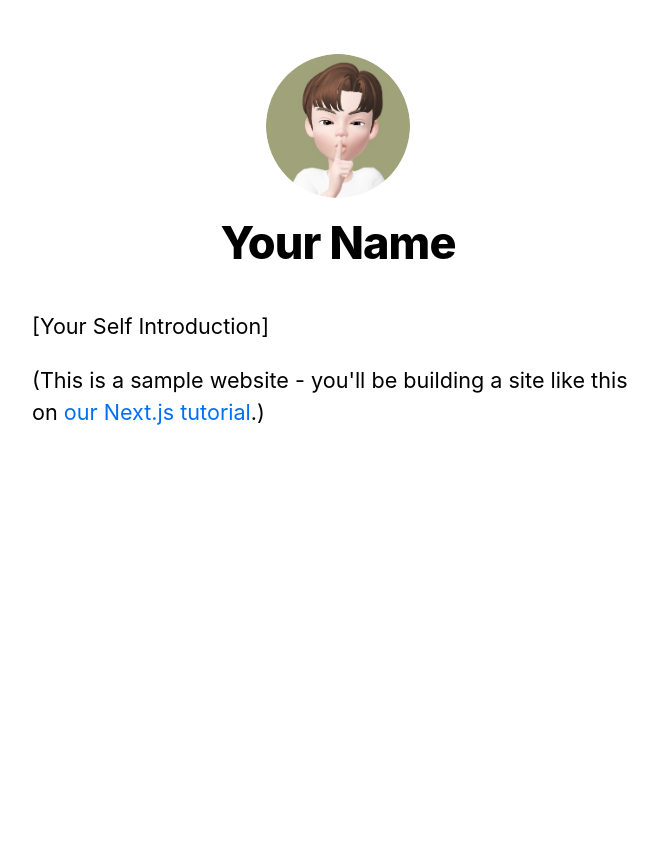
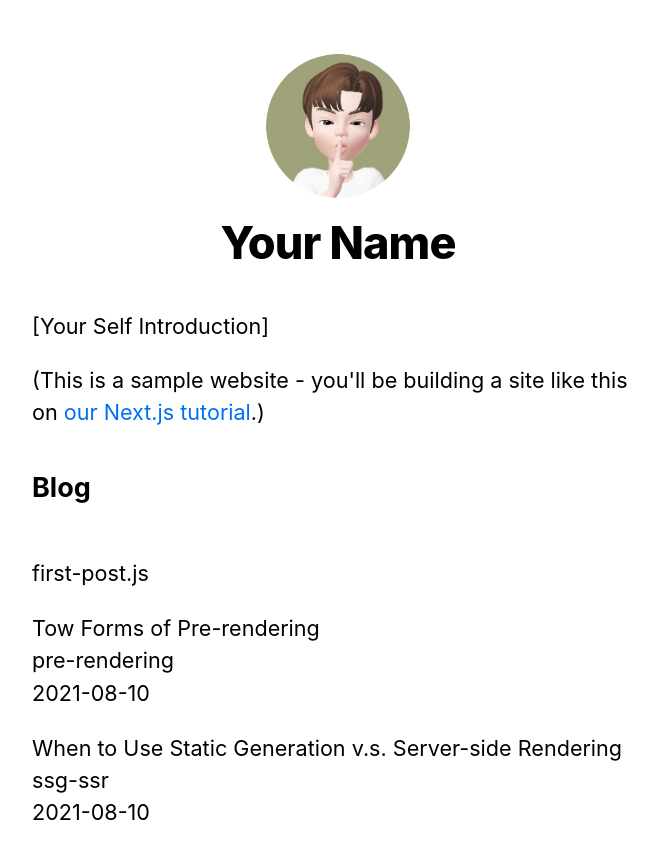
Before and after one commit to SI-Kim/nextJS_example, a Next.js app: page / in a window 1280 px wide. Shown: the top 858 px of the page, without its empty margins (302-960 px from the left). Before the commit the page ends 800 px from the top, so only its background shows below. Built offline with nearby package versions, Linux system fonts and the light colour scheme.

Commit message:
implement getStaticProps

```diff
--- /dev/null
+++ b/lib/posts.js
@@ -0,0 +1,33 @@
+import fs from 'fs';
+import path from 'path';
+import matter from 'gray-matter';
+
+const postsDirectory = path.join(process.cwd(), 'pages/posts');
+
+export function getSortedPostsData() {
+
+    const fileNames = fs.readdirSync(postsDirectory)
+    const allPostsData = fileNames.map(fileName => {
+        const id = fileName.replace(/\.md$/, '');
+
+        const fullPath = path.join(postsDirectory, fileName);
+        const fileContents = fs.readFileSync(fullPath, 'utf-8');
+
+        const matterResult = matter(fileContents);
+
+        return {
+            id,
+            ...matterResult.data
+        }
+    })
+
+    return allPostsData.sort(({ date: a }, { date: b }) => {
+        if (a < b) {
+            return 1;
+        } else if (a > b) {
+            return -1;
+        } else {
+            return 0;
+        }
+    });
+}
--- a/package.json
+++ b/package.json
@@ -9,6 +9,7 @@
   },
   "dependencies": {
     "classnames": "^2.3.1",
+    "gray-matter": "^4.0.3",
     "next": "^11.0.0",
     "react": "17.0.2",
     "react-dom": "17.0.2"
--- a/pages/index.js
+++ b/pages/index.js
@@ -1,8 +1,18 @@
 import Head from 'next/head';
 import Layout, { siteTitle } from '../components/layout';
 import utilStyles from '../styles/utils.module.css';
+import { getSortedPostsData } from '../lib/posts';
 
-export default function Home() {
+export async function getStaticProps() {
+  const allPostsData = getSortedPostsData();
+  return {
+    props: {
+      allPostsData
+    }
+  };
+}
+
+export default function Home({ allPostsData }) {
   return (
     <Layout home>
       <Head>
@@ -14,6 +24,20 @@
           <a href="https://nextjs.org/learn">our Next.js tutorial</a>.)
         </p>
       </section>
+      <section className={`${utilStyles.headingMd} ${utilStyles.padding1px}`}>
+        <h2 className={utilStyles.headingLg}>Blog</h2>
+        <ul className={utilStyles.list}>
+          {allPostsData.map(({ id, date, title}) => (
+            <li className={utilStyles.listItem} key={id}>
+              {title}
+              <br />
+              {id}
+              <br />
+              {date}
+            </li>
+          ))}
+        </ul>
+      </section>
     </Layout>
   );
 }
```
Also changed, not shown: 1 other file (tests, documents, lock files or other folders).
